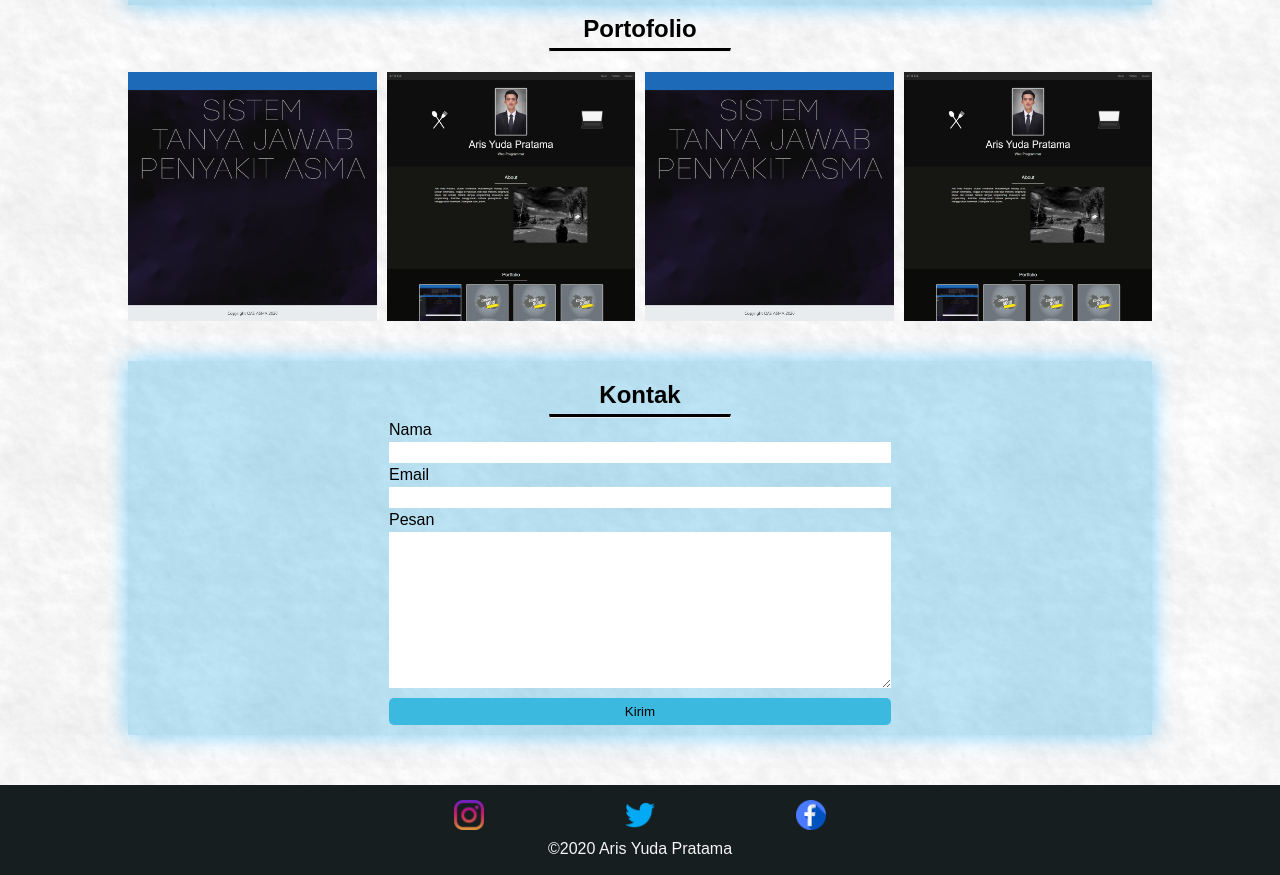
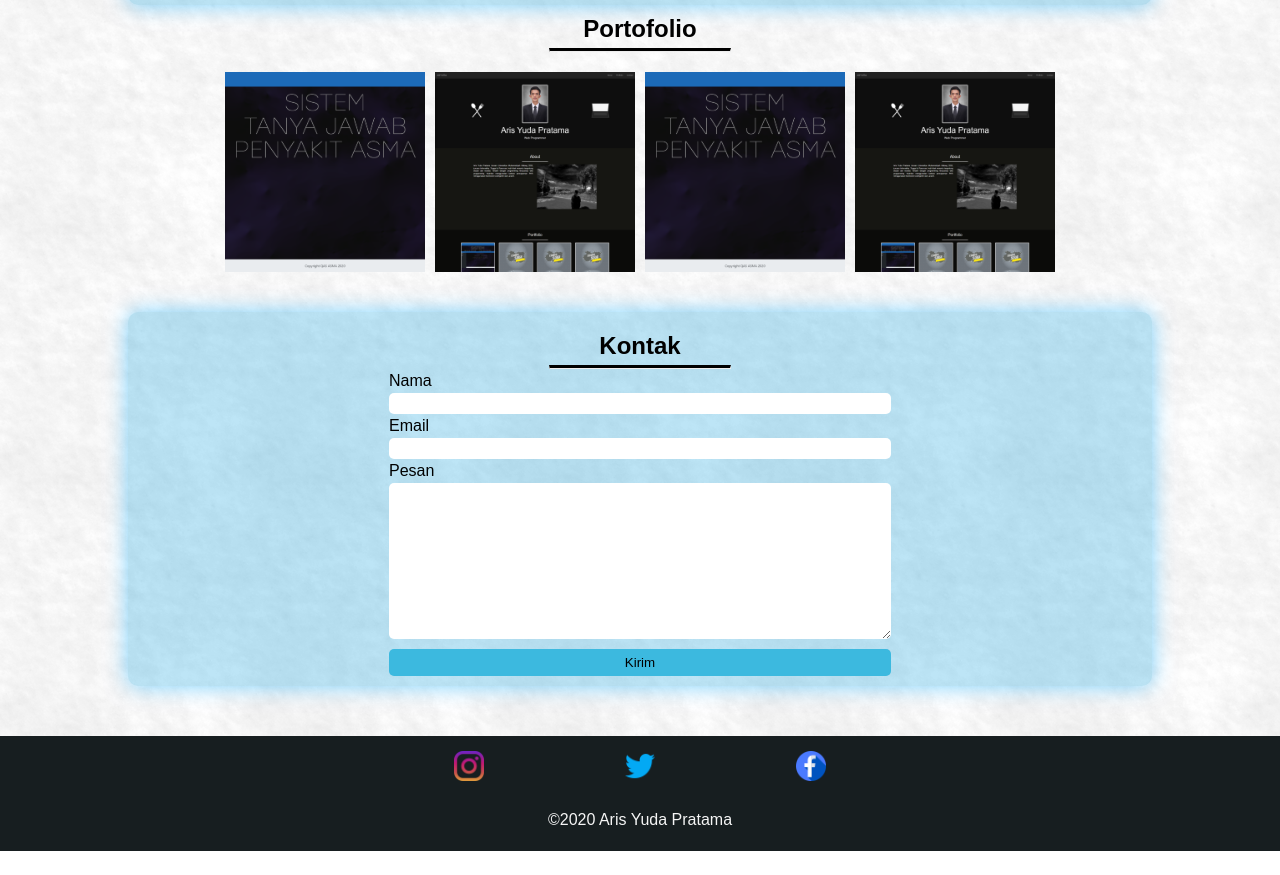
Before and after one commit to arisyudapratama/cv, a plain HTML site: page index.html in a window 1280 px wide. Shown: the part 890-1765 px from the top of the page. After the commit the page ends 1741 px from the top, so only its background shows below. Drawn offline with Linux system fonts and the light colour scheme.

Commit message:
mengatur grid pada portofolio

```diff
--- a/css/style.css
+++ b/css/style.css
@@ -72,6 +72,7 @@ body {
     background-color: #12a0dd46;
     box-shadow: 0px 0px 22px 0px rgba(0, 170, 255, 0.5);
     padding: 10px;
+    border-radius: 10px;
 }
 
 .content {
@@ -116,8 +117,9 @@ body {
 .content-porto {
     list-style: none;
     display: grid;
-    grid-template-columns: repeat(auto-fit, minmax(200px, 1fr));
+    grid-template-columns: repeat(auto-fit, minmax(200px, 200px));
     gap: 10px;
+    justify-content: center;
 }
 
 .portofolio {
@@ -134,16 +136,15 @@ body {
 .content-kontak textarea,
 .content-kontak button {
     display: block;
-    /* background-color: brown; */
     width: 100%;
     padding: 3px 0;
     border: none;
+    border-radius: 5px;
 }
 
 .content-kontak button {
     background-color: rgb(60, 185, 223);
     margin-top: 10px;
-    border-radius: 5px;
     padding: 6px;
 }
 
@@ -153,7 +154,7 @@ body {
 
 footer {
     width: 100%;
-    height: 60px;
+    height: 85px;
     background-color: #171e20;
     padding: 15px 0;
 }
@@ -169,13 +170,15 @@ footer ul {
 
 footer img {
     width: 30px;
+    transition: .2s;
 }
 
 footer img:hover {
-    animation: linear;
+    transform: scale(1.2);
 }
 
 footer p {
     text-align: center;
     color: whitesmoke;
+    padding-top: 20px;
 }
--- a/index.html
+++ b/index.html
@@ -73,7 +73,7 @@
             <ul>
                 <li><a href="https://instagram.com/arisyuda269" target="_blank"><img src="img/instagram.png" alt=""></a></li>
                 <li><a href="https://twitter.com/arisyuda269" target="_blank"><img src="img/twitter.png" alt=""></a></li>
-                <li><a href="https://facebook.com/arisyuda269" target="_blank"><img src="img/facebook.png" alt=""></a></li>
+                <li><a href="https://facebook.com/arisyp26" target="_blank"><img src="img/facebook.png" alt=""></a></li>
             </ul>
         </div>
         <p>&copy2020 Aris Yuda Pratama</p>
```
